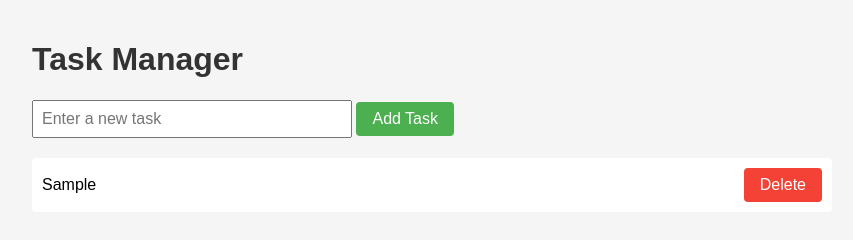
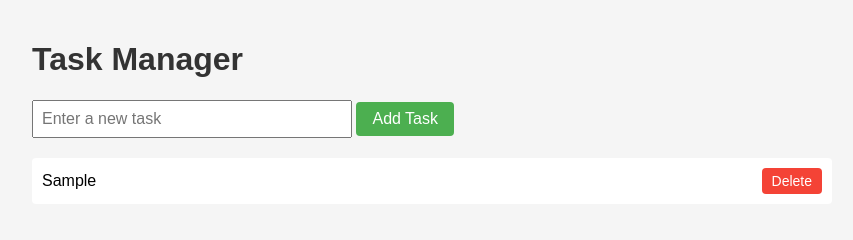
Before and after one commit to mshatsky1/probable-palm-tree, a plain HTML site: page index.html in a window 1280 px wide. Both pictures are taken after typing "Sample" into the empty fields and a click on the button "Add Task". Shown: the whole page, without its empty margins (208-1061 px from the left). Drawn offline with Linux system fonts and the light colour scheme.

Commit message:
Refine delete button styling with smaller font

```diff
--- a/style.css
+++ b/style.css
@@ -45,3 +45,8 @@ button:hover {
     justify-content: space-between;
     align-items: center;
 }
+
+.delete-btn {
+    font-size: 14px;
+    padding: 5px 10px;
+}
```
